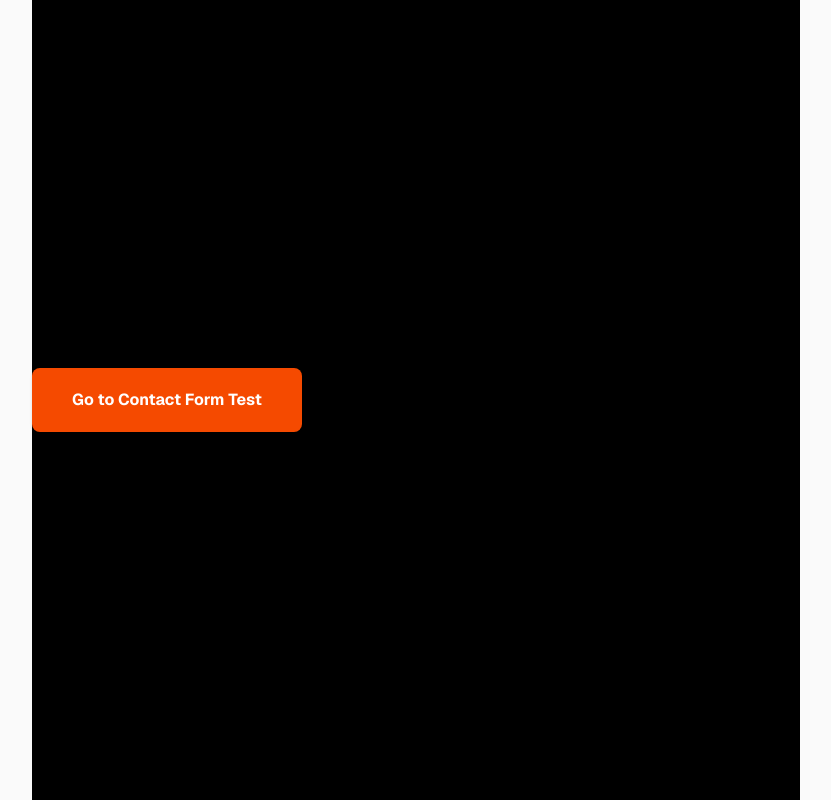
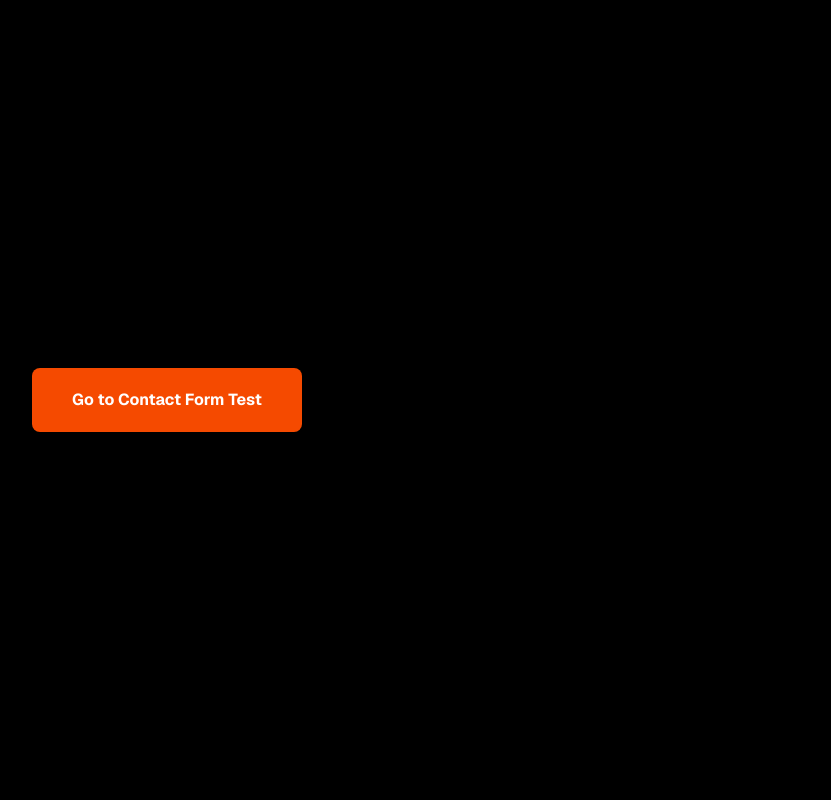
Before and after one commit to TheAdrianVera/AmplifyContactTest, a Next.js app: page / in a window 1280 px wide. Shown: the whole page, without its empty margins (224-1055 px from the left). Built offline with nearby package versions, Linux system fonts and the light colour scheme.

Commit message:
Removed zinc

```diff
--- a/app/page.tsx
+++ b/app/page.tsx
@@ -8,7 +8,7 @@
 
 export default function Home() {
   return (
-    <div className="flex min-h-screen items-center justify-center bg-zinc-50 font-sans bg-black">
+    <div className="flex min-h-screen items-center justify-center font-sans bg-black">
       <main className="flex min-h-screen w-full max-w-3xl flex-col items-center justify-center py-32 bg-black sm:items-start">
         <a
           href="contact-test"
```
